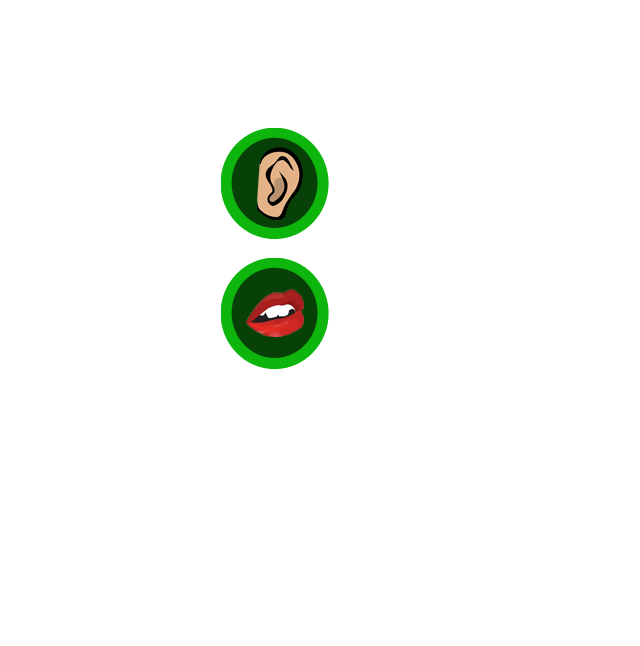
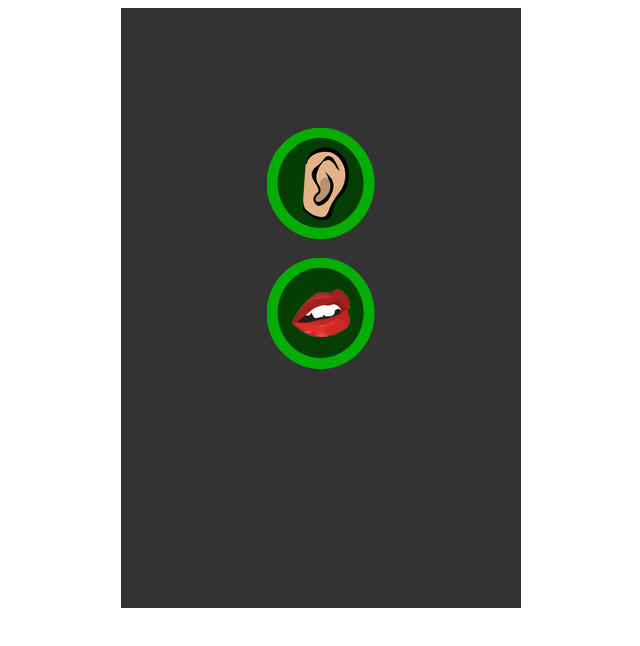
Before and after one commit to prashanth-pattabi/mobileHarvest, a plain HTML site: page mobile_harvest_webapp/index.html in a window 1280 px wide. Shown: the whole page, without its empty margins (319-959 px from the left). Drawn offline with Linux system fonts and the light colour scheme.

Commit message:
1st push

```diff
--- a/mobile_harvest_webapp/index.html
+++ b/mobile_harvest_webapp/index.html
@@ -3,6 +3,7 @@
 <head>
 <meta http-equiv="Content-Type" content="text/html; charset=UTF-8">
 <title>Insert title here</title>
+<link type="text/css" rel="stylesheet" href="assets/css/basestyle.css"></link>
 </head>
 <body>
   <div id="content_wrapper" style="">
```
